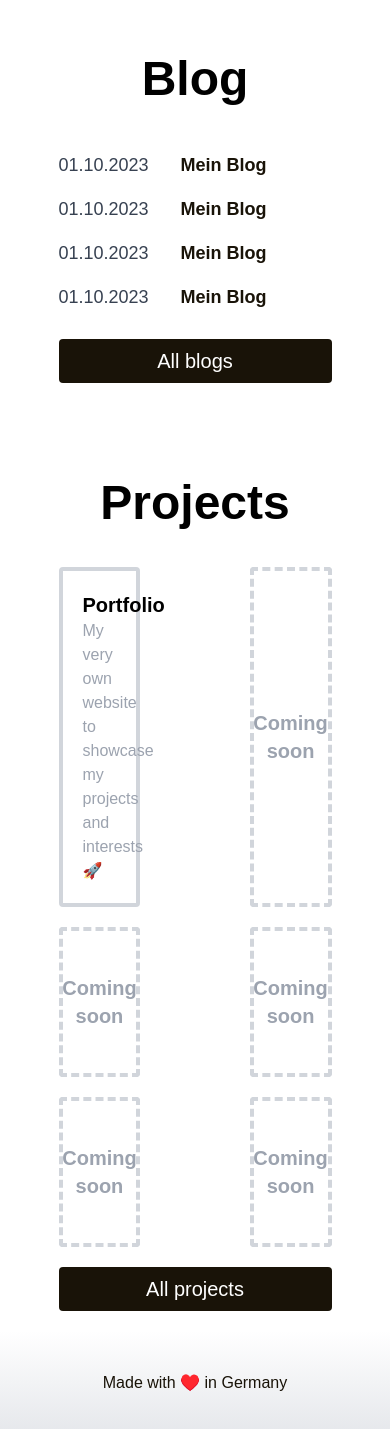
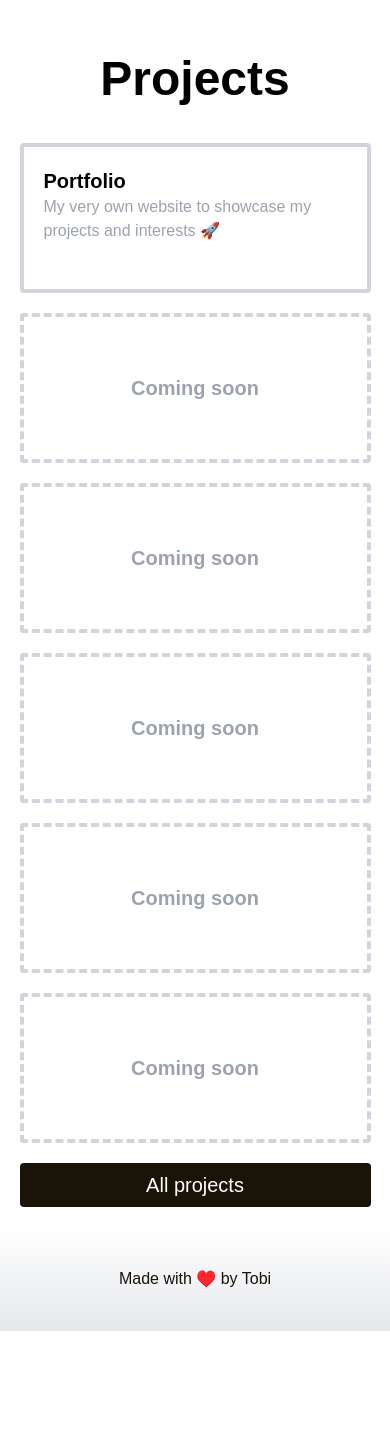
Before and after one commit to tobiasspilleman/tobiasspilleman.com, a Next.js app: page / in a window 390 px wide. Shown: the part 846-2275 px from the top of the page. After the commit the page ends 2177 px from the top, so only its background shows below. Built offline with nearby package versions, Linux system fonts and the light colour scheme.

Commit message:
💄 Improving project styling for mobile

```diff
--- a/pages/index.tsx
+++ b/pages/index.tsx
@@ -1,18 +1,14 @@
 import React from 'react';
-import AboutComponent from '../components/AboutComponent';
 import WelcomeComponent from '../components/WelcomeComponent';
 import NavigationBar from '../components/NavigationBar';
 import ProjectPreviewComponent from "../components/ProjectPreviewComponent";
 import Button from "../components/button";
 import { getProjects } from "../services/getProjects";
 import {Project} from "../interfaces/Project";
-import {Blog} from "../interfaces/Blog";
-import {getBlogs} from "../services/getBlogEntries";
-import BlogPreview from "../components/BlogPreview";
 
 const IndexPage = () => {
   const projects: Project[] = getProjects().slice(0, 5);
-    const blogs: Blog[] = getBlogs().slice(0, 5);
+  // const blogs: Blog[] = getBlogs().slice(0, 5);
 
   return (
     <>
@@ -21,7 +17,7 @@ const IndexPage = () => {
       </div>
       <section className="home">
         <WelcomeComponent />
-          <h2 className=" text-center text-5xl font-bold my-10">Blog</h2>
+          {/*<h2 className=" text-center text-5xl font-bold my-10">Blog</h2>
             <div className="flex flex-col mx-[15%]">
                 {blogs.map((blog, index) => (
                         <BlogPreview blogEntry={blog} />
@@ -29,24 +25,25 @@ const IndexPage = () => {
             </div>
             <div className="mx-[15%] mt-5 mb-24">
                 <Button text="All blogs" callBackFunction={() => { window.location.href = "https://www.tobiasspilleman.com/blogs"; }} />        </div>
+        */}
         <h2 className="text-center text-5xl font-bold my-10">Projects</h2>
-        <div className="flex flex-row flex-wrap justify-between mx-[15%] gap-5 mb-5">
+        <div className="flex flex-row flex-wrap justify-between mx-[5vw] md:mx-[15%] gap-5 mb-5">
           {projects.map((project, index) => (
-            <div className="flex-1 min-w-[30%] max-w-[30%]" key={index}>
+            <div className="md:flex-1 w-full md:min-w-[30%] md:max-w-[30%]" key={index}>
               <ProjectPreviewComponent project={project} />
             </div>
           ))}
           {projects.length < 6 && Array.from({ length: 6 - projects.length }).map((_, i) => (
-            <div className="flex-1 min-w-[30%] max-w-[30%]" key={`empty-${i}`}>
+            <div className="md:flex-1 w-full sm:min-w-1/2 sm:max-w-1/2 md:min-w-[30%] md:max-w-[30%]" key={`empty-${i}`}>
               <ProjectPreviewComponent />
             </div>
           ))}
         </div>
-        <div className="mx-[15%] my-5">
+        <div className="mx-[5vw] sm:mx-[15%] my-5">
             <Button text="All projects" callBackFunction={() => { window.location.href = "/projects"; }} />        </div>
       </section>
 <footer className="w-full py-10 flex justify-center align-center text-black bg-gradient-to-b from-transparent to-gray-200">
-    <p className="text-center">Made with ♥️ in Germany</p>
+    <p className="text-center">Made with ♥️ by Tobi</p>
         </footer>
     </>
   );
--- a/pages/projects/index.tsx
+++ b/pages/projects/index.tsx
@@ -10,7 +10,7 @@ const Projects = () => {
         <>
             <NavigationBar />
             <div className="flex flex-col justify-center items-center w-full py-10">
-                <div className="w-1/2 h-full">
+                <div className="p-[5vw] w-full sm:w-3/4 md:w-1/2 h-full">
                     <p className="text-black text-5xl font-bold mb-10">Projects</p>
                     <div className="flex flex-row flex-wrap justify-between gap-5">
                         {projects.map((project, index) => (
```
